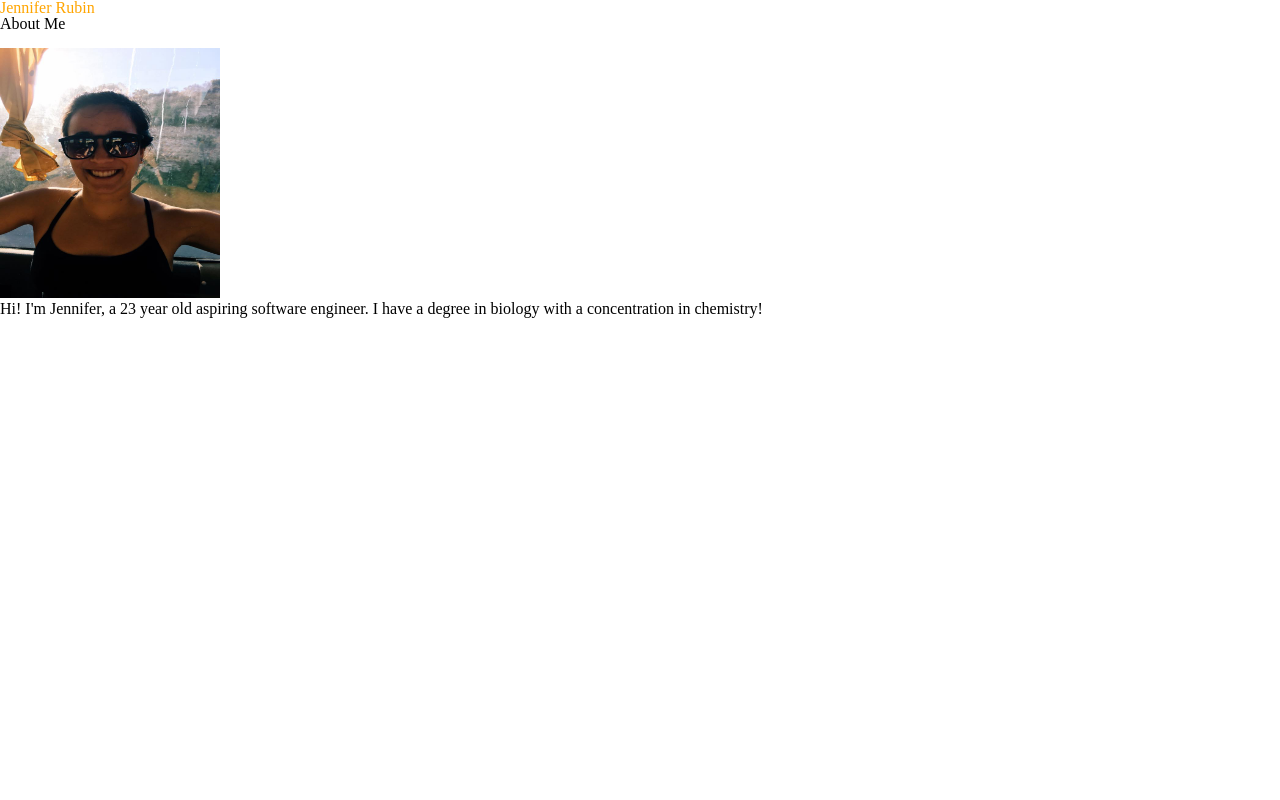
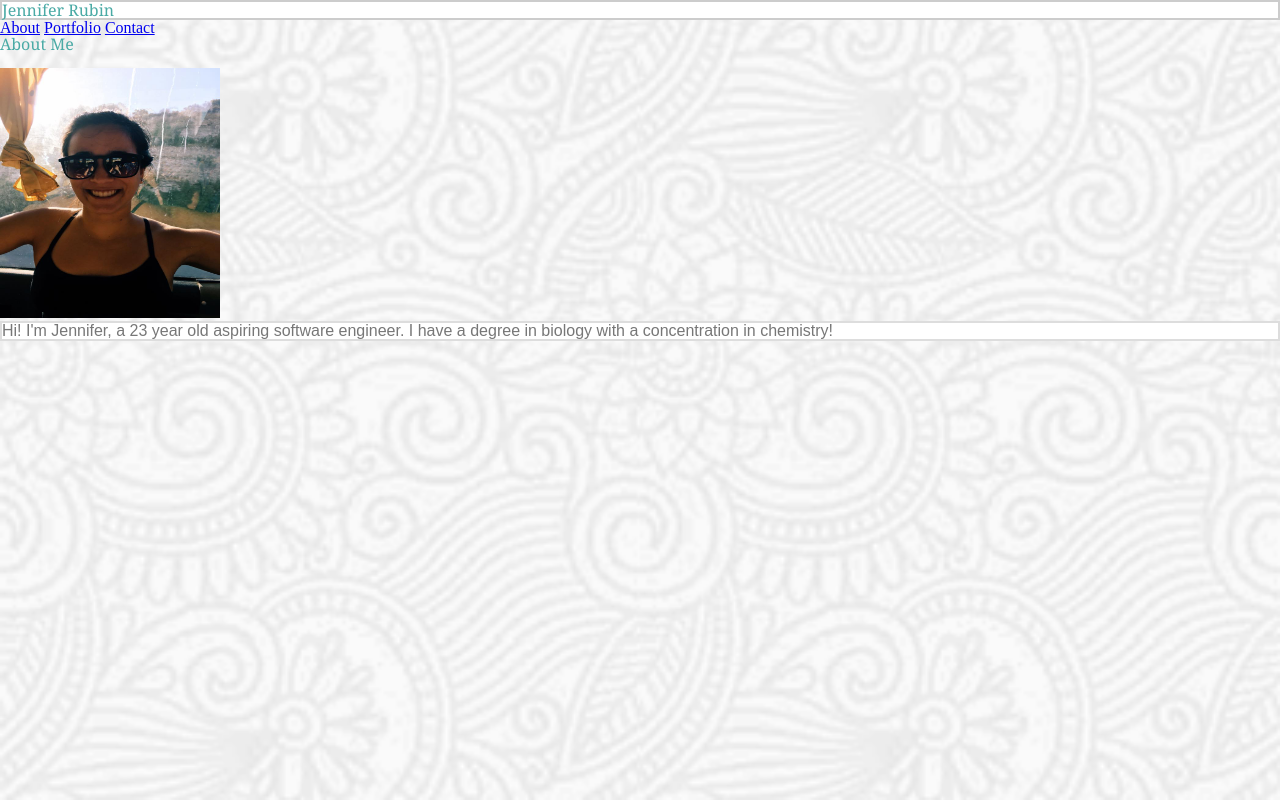
Before and after one commit to jrubin9326/Basic-Portfolio, a plain HTML site: page portfolio.html in a window 1280 px wide. Drawn offline with Linux system fonts and the light colour scheme.

Commit message:
linked html pages

```diff
--- a/assets/css/style.css
+++ b/assets/css/style.css
@@ -1,3 +1,24 @@
 h1 {
-    color:orange;
+    color:#4aaaa5;
+    background-color:#ffffff;
+    border: 2px solid #cccccc;
+    font-family: Georgia, 'Times New Roman', Times, serif;
+
 }
+
+h2 {
+    color:#4aaaa5;
+    font-family: Georgia, 'Times New Roman', Times, serif;
+}
+
+p {
+    color:#777777;
+    background: #ffffff;
+    border: 2px solid #dddddd;
+    font-family:  'Arial', 'Helvetica Neue', Helvetica, sans-serif;
+}
+
+body {
+  background-image:url('../images/full-bloom.png');
+  background-size:cover;
+}
--- a/portfolio.html
+++ b/portfolio.html
@@ -10,11 +10,19 @@
 </head>
 <body>
     <h1>Jennifer Rubin</h1>
+
+        <div class="navbar">
+        <a href="index.html">About</a>
+        <a href="portfolio.html">Portfolio</a>
+        <a href="contact.html">Contact</a>
+        </div>
+
         <h2>About Me</h2>
-                <br>
-            <img src="assets/images/img1.jpg" alt="profile picture" height = "250px" width= "220px">
-            <p>
+            <br>
+        <img src="assets/images/img1.jpg" alt="profile picture" height = "250px" width= "220px">
+
+        <p>
                 Hi! I'm Jennifer, a 23 year old aspiring software engineer. I have a degree in biology with a concentration in chemistry!
-            </p>
+        </p>
 </body>
 </html>
```
Also changed, not shown: contact.html (+15 -0 lines), assets/images/full-bloom.png (added).
